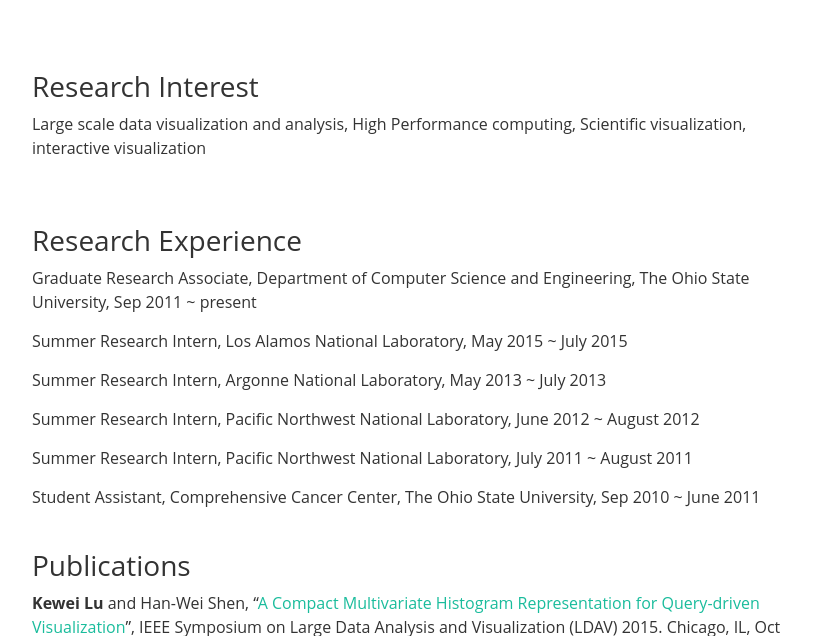
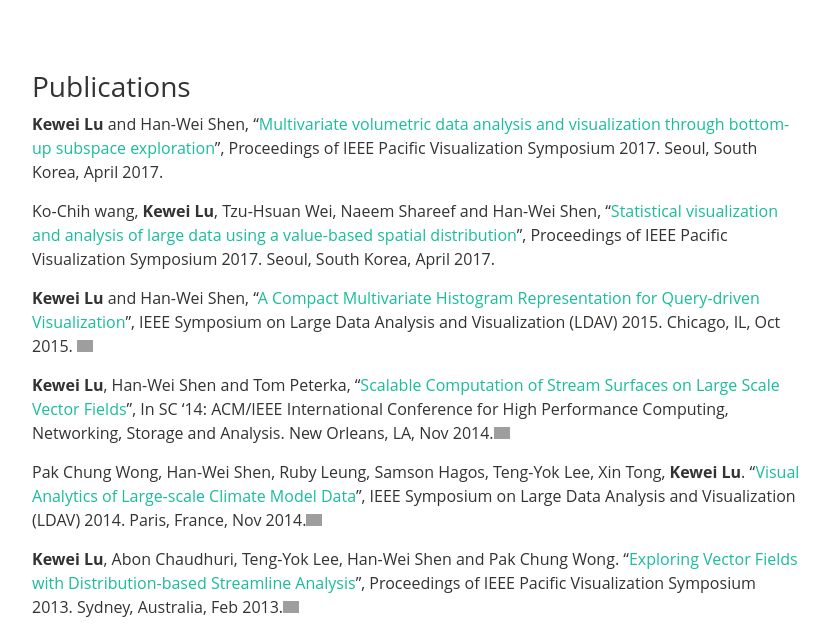
Before and after one commit to keweilu/keweilu.github.io, a Jekyll site: the page built from 3_publication.md, in a window 1280 px wide and 900 px high, cut to the strip 264-900 px from the top of the window. Shown: the whole strip, without its empty margins (224-1053 px from the left). Built offline with Jekyll 4.4.1, drawn with Linux system fonts in a browser that asks for light colours; nearby versions of some CDN libraries; some of the changed text lies outside the part shown; grey boxes are pictures that could not be loaded.

Commit message:
split to experience and publications

```diff
--- a/2_research.md
+++ b/3_publication.md
@@ -1,30 +1,15 @@
 ---
 layout: page
-title: Research
-permalink: /Research/
+title: Publications
+permalink: /Publications/
 ---
-### Research Interest ###
-
-Large scale data visualization and analysis, High Performance computing, Scientific visualization, interactive visualization
-<br/><br/>
 
 
+### Publications ###
+**Kewei Lu** and Han-Wei Shen, "[Multivariate volumetric data analysis and visualization through bottom-up subspace exploration](http://ieeexplore.ieee.org/abstract/document/8031588/)", Proceedings of IEEE Pacific Visualization Symposium 2017. Seoul, South Korea, April 2017.
 
-### Research Experience ###
-Graduate Research Associate, Department of Computer Science and Engineering, The Ohio State University, Sep 2011 ~ present
+Ko-Chih wang, **Kewei Lu**, Tzu-Hsuan Wei, Naeem Shareef and Han-Wei Shen, "[Statistical visualization and analysis of large data using a value-based spatial distribution](http://ieeexplore.ieee.org/abstract/document/8031590/)", Proceedings of IEEE Pacific Visualization Symposium 2017. Seoul, South Korea, April 2017.
 
-Summer Research Intern, Los Alamos National Laboratory, May 2015 ~ July 2015
-
-Summer Research Intern, Argonne National Laboratory, May 2013 ~ July 2013
-
-Summer Research Intern, Pacific Northwest National Laboratory, June 2012 ~ August 2012
-
-Summer Research Intern, Pacific Northwest National Laboratory, July 2011 ~ August 2011
-
-Student Assistant, Comprehensive Cancer Center, The Ohio State University, Sep 2010 ~ June 2011
-<br/><br/>
-
-### Publications ###
 **Kewei Lu** and Han-Wei Shen, "[A Compact Multivariate Histogram Representation for Query-driven Visualization](http://ieeexplore.ieee.org/abstract/document/7348071/)", IEEE Symposium on Large Data Analysis and Visualization (LDAV) 2015. Chicago, IL, Oct 2015.
 [![](../img/icon/pdf.jpeg){:height="16px" width="16px"}](../papers/LDAV15.pdf)
 
```
Also changed, not shown: 2_experience.md (added, +21 -0 lines), 4_teaching.md (renamed from 3_teaching.md).
